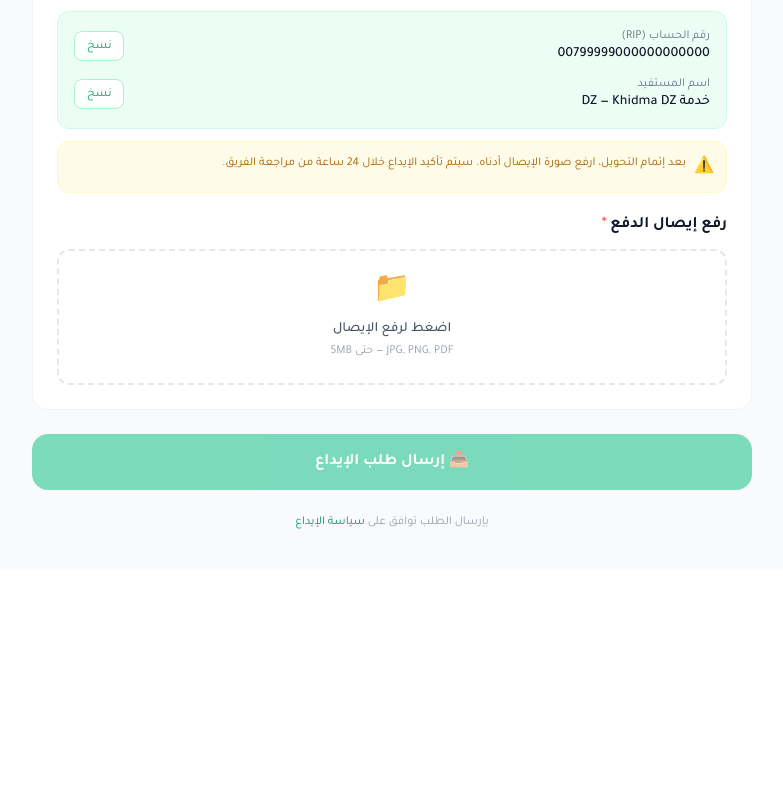
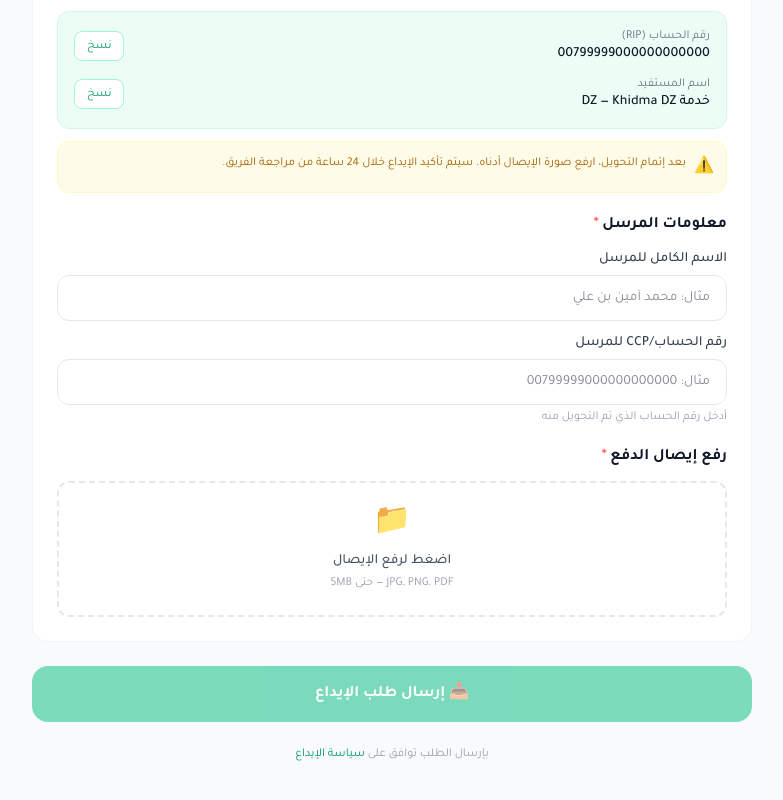
Before and after one commit to Laminevv/khidma, a Next.js app: page /wallet/deposit in a window 1280 px wide. Shown: the part 697-1497 px from the top of the page, without its empty margins (248-1031 px from the left). Before the commit the page ends 1267 px from the top, so only its background shows below. Built offline with nearby package versions, Linux system fonts and the light colour scheme; no server answers.

Commit message:
feat: add sender details to manual deposits

```diff
--- a/app/admin/payments/ClientPaymentsPage.tsx
+++ b/app/admin/payments/ClientPaymentsPage.tsx
@@ -114,6 +114,8 @@ export default function ClientPaymentsPage({ totalRevenue, initialWithdrawals, i
                 <th className="text-right px-6 py-4 text-xs text-gray-400 font-medium">المستخدم</th>
                 <th className="text-right px-6 py-4 text-xs text-gray-400 font-medium">المبلغ</th>
                 <th className="text-right px-6 py-4 text-xs text-gray-400 font-medium">طريقة الدفع</th>
+                <th className="text-right px-6 py-4 text-xs text-gray-400 font-medium">اسم المرسل</th>
+                <th className="text-right px-6 py-4 text-xs text-gray-400 font-medium">رقم الحساب/CCP</th>
                 <th className="text-right px-6 py-4 text-xs text-gray-400 font-medium">الإيصال</th>
                 <th className="text-right px-6 py-4 text-xs text-gray-400 font-medium">إجراءات</th>
               </tr>
@@ -121,7 +123,7 @@ export default function ClientPaymentsPage({ totalRevenue, initialWithdrawals, i
             <tbody>
               {deposits.length === 0 ? (
                 <tr>
-                  <td colSpan={5} className="px-6 py-12 text-center text-gray-500">
+                <td colSpan={7} className="px-6 py-12 text-center text-gray-500">
                     لا توجد طلبات إيداع معلقة
                   </td>
                 </tr>
@@ -139,6 +141,16 @@ export default function ClientPaymentsPage({ totalRevenue, initialWithdrawals, i
                       <span className="bg-gray-800 text-gray-300 px-2 py-1 rounded text-xs uppercase tracking-wider">
                         {d.payment_method || 'غير معروف'}
                       </span>
+                    </td>
+                    <td className="px-6 py-4">
+                      <span className="text-white text-sm">
+                        {d.metadata?.sender_name || '—'}
+                      </span>
+                    </td>
+                    <td className="px-6 py-4">
+                      <code className="bg-gray-950 px-2 py-1 rounded text-emerald-400 text-sm border border-gray-800">
+                        {d.metadata?.sender_account || '—'}
+                      </code>
                     </td>
                     <td className="px-6 py-4">
                       {d.receipt_url ? (
--- a/app/wallet/deposit/actions.ts
+++ b/app/wallet/deposit/actions.ts
@@ -75,7 +75,14 @@ export async function uploadReceiptAction(userId: string, formData: FormData): P
 // ─────────────────────────────────────────────────────────────
 // Action 2: Submit deposit request (CCP / BaridiMob)
 // ─────────────────────────────────────────────────────────────
-export async function submitManualDepositAction(userId: string, amount: number, method: string, receiptUrl: string): Promise<DepositResult> {
+export async function submitManualDepositAction(
+  userId: string,
+  amount: number,
+  method: string,
+  receiptUrl: string,
+  senderName: string,
+  senderAccount: string
+): Promise<DepositResult> {
   try {
     const supabase = getAdminSupabase()
 
@@ -86,6 +93,12 @@ export async function submitManualDepositAction(userId: string, amount: number,
     }
     if (!receiptUrl) {
       return { success: false, error: 'يجب رفع إيصال الدفع' }
+    }
+    if (!senderName || senderName.length < 3) {
+      return { success: false, error: 'يجب إدخال الاسم الكامل للمرسل' }
+    }
+    if (!senderAccount || senderAccount.length < 5) {
+      return { success: false, error: 'يجب إدخال رقم الحساب/CCP الخاص بالمرسل' }
     }
 
     // Call secure RPC
@@ -100,6 +113,22 @@ export async function submitManualDepositAction(userId: string, amount: number,
       console.error('[submitManualDepositAction] RPC error:', rpcError)
       // Return user-friendly Arabic error from PostgreSQL RAISE EXCEPTION
       return { success: false, error: rpcError.message || 'فشل إنشاء طلب الإيداع' }
+    }
+
+    // Save sender details to metadata on the newly created transaction
+    const { error: metaError } = await supabase
+      .from('transactions')
+      .update({
+        metadata: {
+          sender_name: senderName,
+          sender_account: senderAccount,
+        },
+      })
+      .eq('id', data)
+
+    if (metaError) {
+      console.error('[submitManualDepositAction] Metadata update error:', metaError)
+      // Non-critical: the deposit request was still created
     }
 
     revalidatePath('/wallet')
--- a/app/wallet/deposit/page.tsx
+++ b/app/wallet/deposit/page.tsx
@@ -51,6 +51,8 @@ export default function DepositPage() {
   const [userId, setUserId] = useState<string>('')
   const [method, setMethod] = useState<Method>('ccp')
   const [amount, setAmount] = useState('')
+  const [senderName, setSenderName] = useState('')
+  const [senderAccount, setSenderAccount] = useState('')
   const [file, setFile] = useState<File | null>(null)
   const [loading, setLoading] = useState(false)
   const [error, setError] = useState('')
@@ -104,7 +106,19 @@ export default function DepositPage() {
         return
       }
 
-      // Manual: upload receipt first
+      // Manual: validate sender details
+      if (!senderName.trim() || senderName.trim().length < 3) {
+        setError('يجب إدخال الاسم الكامل للمرسل')
+        setLoading(false)
+        return
+      }
+      if (!senderAccount.trim() || senderAccount.trim().length < 5) {
+        setError('يجب إدخال رقم الحساب/CCP الخاص بالمرسل')
+        setLoading(false)
+        return
+      }
+
+      // Upload receipt first
       if (!file) {
         setError('يجب رفع إيصال الدفع')
         setLoading(false)
@@ -125,7 +139,9 @@ export default function DepositPage() {
         userId,
         numAmount,
         method as 'ccp' | 'baridimob',
-        uploadResult.url
+        uploadResult.url,
+        senderName.trim(),
+        senderAccount.trim()
       )
 
       if (!depositResult.success) {
@@ -293,6 +309,42 @@ export default function DepositPage() {
                 </div>
               </div>
 
+              {/* Sender details */}
+              <div>
+                <h2 className="font-semibold text-gray-900 mb-3">
+                  معلومات المرسل <span className="text-red-400">*</span>
+                </h2>
+                <div className="space-y-3">
+                  <div>
+                    <label className="block text-sm font-medium text-gray-700 mb-1.5">الاسم الكامل للمرسل</label>
+                    <input
+                      type="text"
+                      value={senderName}
+                      onChange={(e) => setSenderName(e.target.value)}
+                      placeholder="مثال: محمد أمين بن علي"
+                      required
+                      minLength={3}
+                      className={inputClass}
+                      style={{ color: '#111827', backgroundColor: '#ffffff' }}
+                    />
+                  </div>
+                  <div>
+                    <label className="block text-sm font-medium text-gray-700 mb-1.5">رقم الحساب/CCP للمرسل</label>
+                    <input
+                      type="text"
+                      value={senderAccount}
+                      onChange={(e) => setSenderAccount(e.target.value)}
+                      placeholder="مثال: 00799999000000000000"
+                      required
+                      minLength={5}
+                      className={inputClass}
+                      style={{ color: '#111827', backgroundColor: '#ffffff' }}
+                    />
+                    <p className="text-xs text-gray-400 mt-1">أدخل رقم الحساب الذي تم التحويل منه</p>
+                  </div>
+                </div>
+              </div>
+
               {/* Receipt upload */}
               <div>
                 <h2 className="font-semibold text-gray-900 mb-3">
```
